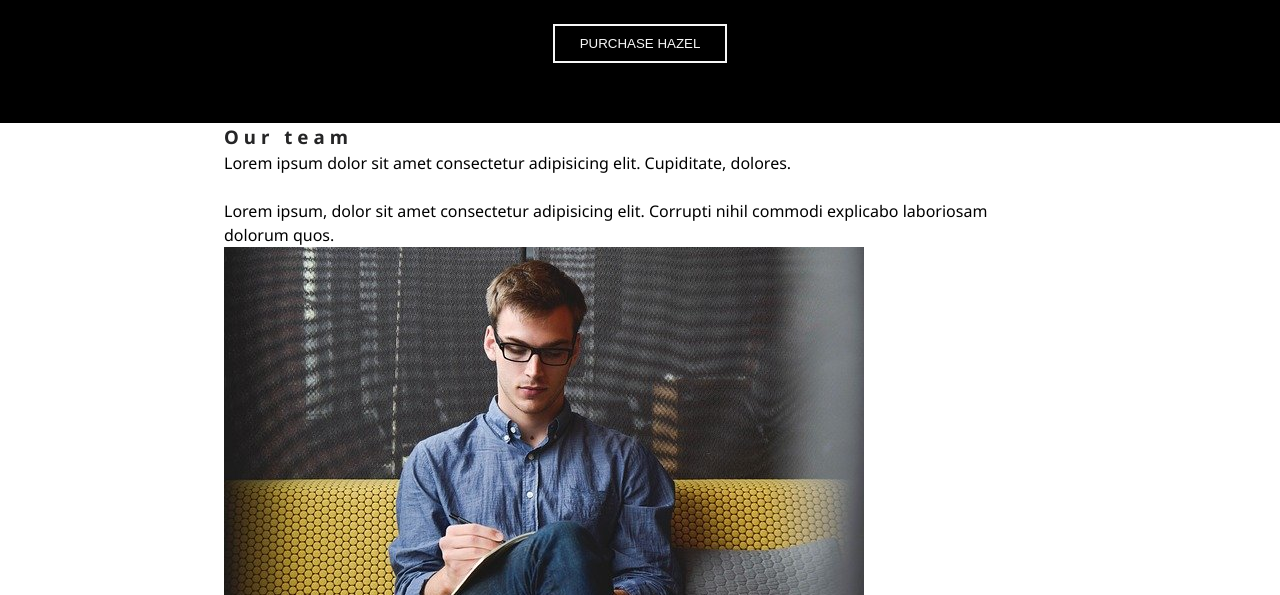
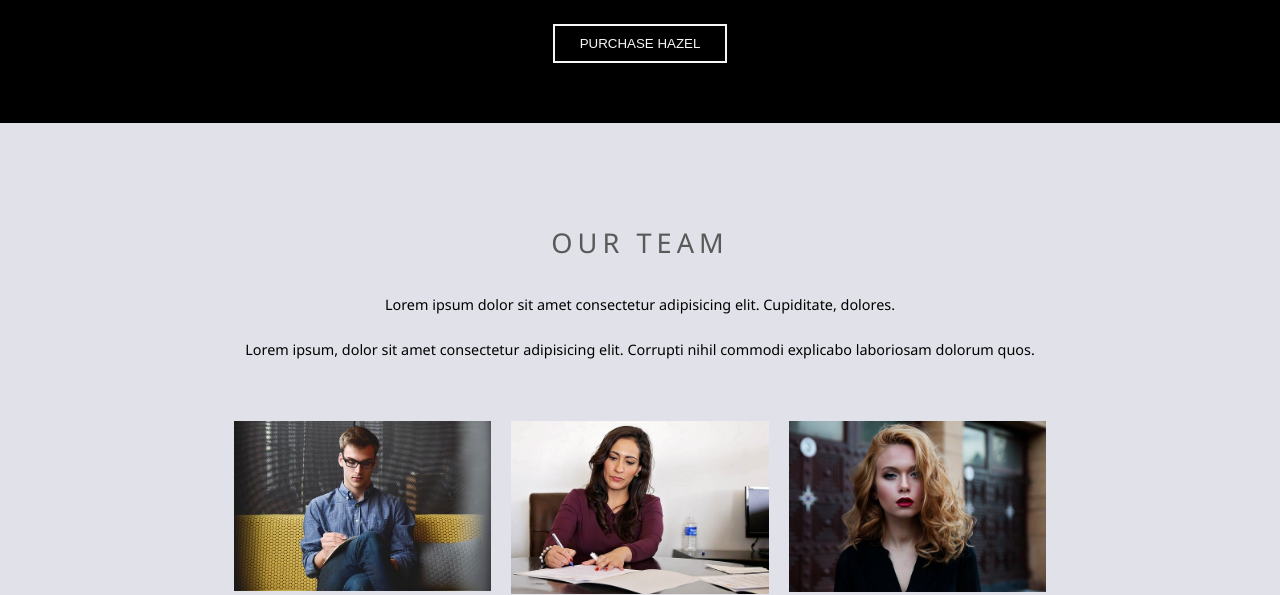
Before and after one commit to AlPaunovic/hazel_copy, a plain HTML site: page index.html in a window 1280 px wide. Shown: the part 4695-5290 px from the top of the page. Drawn offline with Linux system fonts and the light colour scheme.

Commit message:
ourteam.css prvi deo

```diff
--- a/index.html
+++ b/index.html
@@ -189,13 +189,13 @@
 
     <!-- ourTeam -->
 
-    <section class="ourTeam container">
+    <section class="ourTeam ">
 
         <h3>Our team</h3>
         <p>Lorem ipsum dolor sit amet consectetur adipisicing elit. Cupiditate, dolores.</p> <br>
         <p>Lorem ipsum, dolor sit amet consectetur adipisicing elit. Corrupti nihil commodi explicabo laboriosam dolorum quos.</p>
 
-        <div class="row">
+        <div class="row container">
 
             <article>
                 <div class="img">
--- a/style.css
+++ b/style.css
@@ -333,6 +333,38 @@ interested
 }
 
 
+/***************
+ourTeam
+****************/
+.ourTeam {
+    padding: var(--padding);
+    background-color: var(--colorBck);
+    text-align: center;
+}
+.ourTeam .row img {
+    width: 100%;
+    border: 1px solid --colorFont;
+}
+.ourTeam .row {
+    margin-top: 50px;
+    display: flex;
+    justify-content: space-between;
+    flex-wrap: wrap;
+}
+.ourTeam .row article {
+    flex: 30%;
+    padding: 10px;
+}
+.ourTeam h3 {
+    color: var(--colorFont);
+    font-weight: 400;
+    font-size: 1.7rem;
+    text-transform: uppercase;
+    margin-bottom: 30px;
+}
+.ourTeam p {
+    font-size: .9rem;
+}
 
 
 
@@ -340,9 +372,19 @@ interested
 
 
 
-/***************
 
-****************/
+
+
+
+
+
+
+
+
+
+
+
+
 
 
 /***************
```
